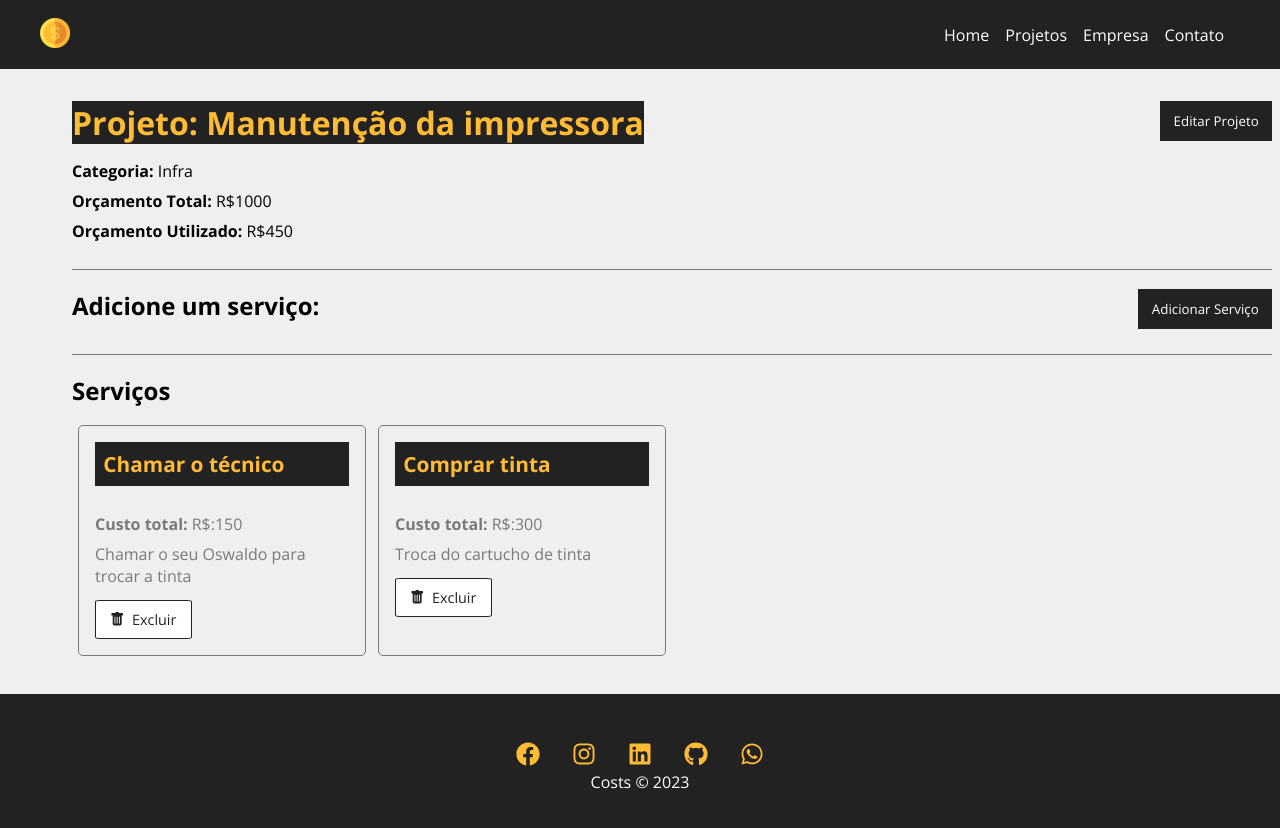
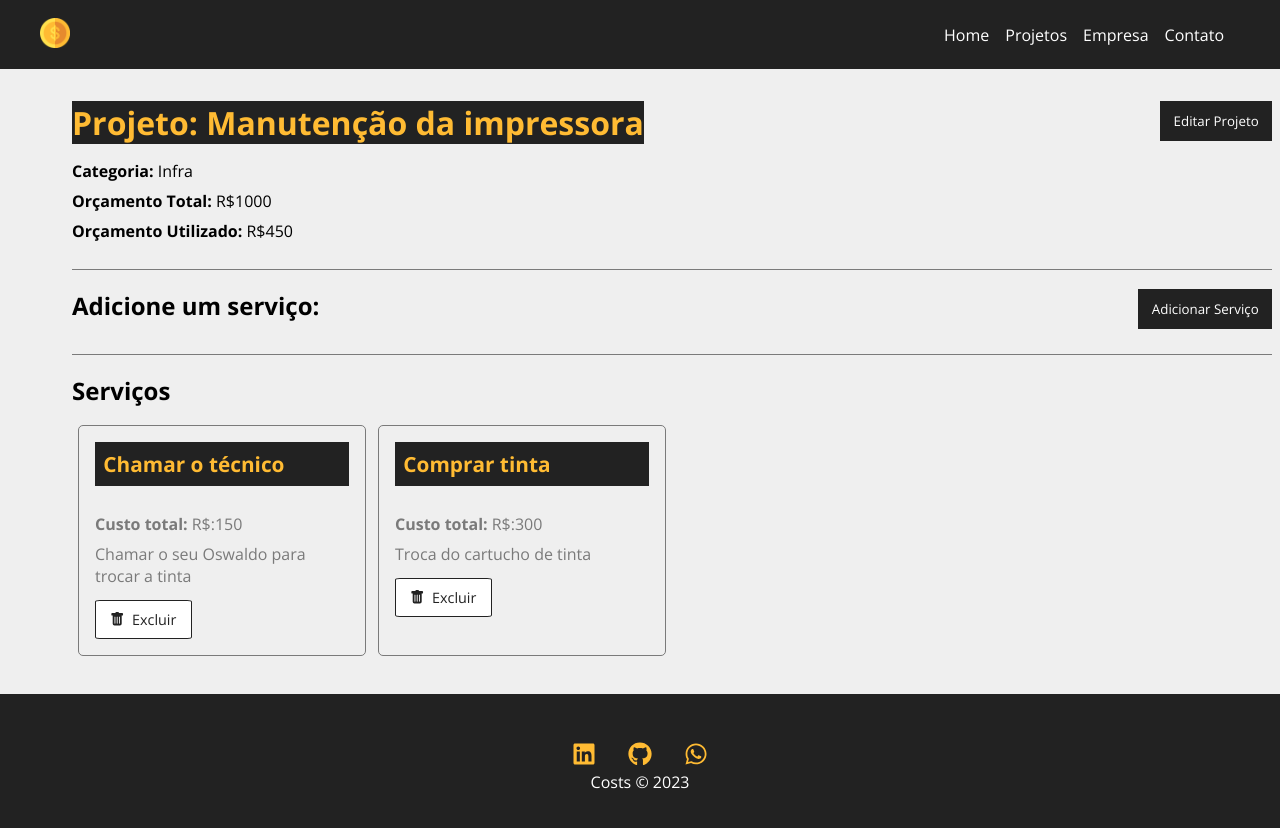
Before and after one commit to MatheusFPalma/costs, a React (Create React App) app: page /project/2 in a window 1280 px wide. Shown: the top 828 px of the page. Built offline with nearby package versions, Linux system fonts and the light colour scheme; data requests are answered from the project's data file.

Commit message:
href footer final dessa vez é verdade(eu acho)

```diff
--- a/src/components/Layout/Footer.js
+++ b/src/components/Layout/Footer.js
@@ -1,4 +1,4 @@
-import { FaFacebook, FaInstagram, FaLinkedin, FaGithub, FaWhatsapp } from 'react-icons/fa';
+import {  FaLinkedin, FaGithub, FaWhatsapp } from 'react-icons/fa';
 import WhatsAppLink from './WhatsAppLink';
 import styles from './Footer.module.css';
 
@@ -6,16 +6,6 @@ function Footer() {
     return (
         <footer className={styles.footer}>
             <ul className={styles.social_list}>
-                <li>
-                    <a href="https://www.facebook.com/horadecodar" target="_blank" rel="noopener noreferrer">
-                        <FaFacebook />
-                    </a>
-                </li>
-                <li>
-                    <a href="https://www.instagram.com/math_palma/" target="_blank" rel="noopener noreferrer">
-                        <FaInstagram />
-                    </a>
-                </li>
                 <li>
                     <a href="https://www.linkedin.com/in/matheusfpalma/" target="_blank" rel="noopener noreferrer">
                         <FaLinkedin />
```
